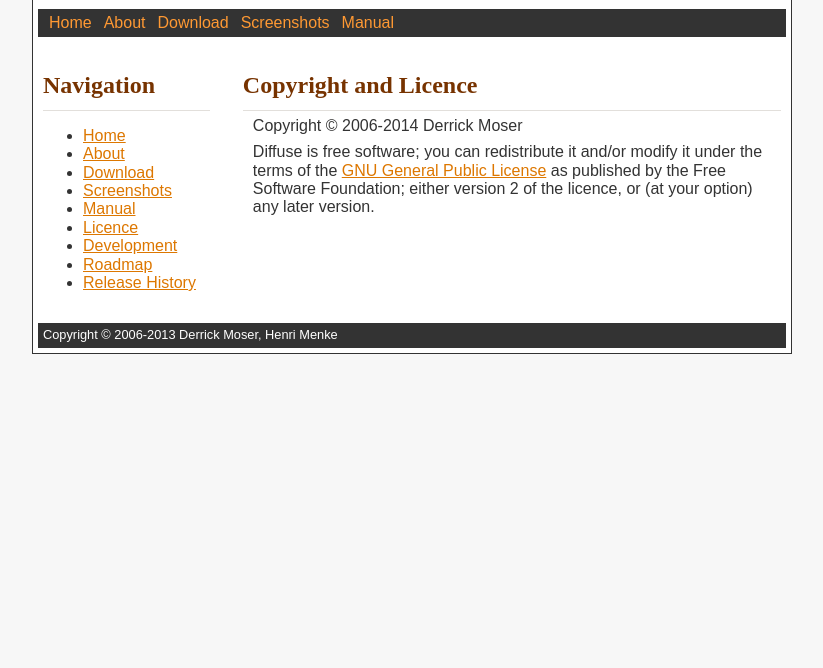
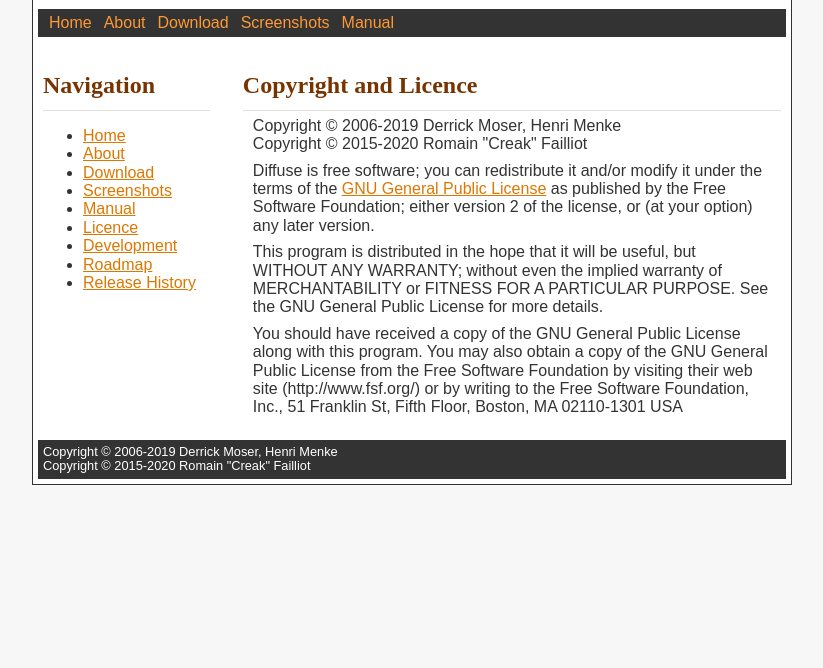
Before and after one commit to MightyCreak/mightycreak.github.io, a plain HTML site: page diffuse/licence.html in a window 1280 px wide. Shown: the part 132-800 px from the top of the page, without its empty margins (228-1051 px from the left). Drawn offline with Linux system fonts and the light colour scheme.

Commit message:
Update copyrights
And use <footer> tag instead of CSS id

```diff
--- a/diffuse/licence.html
+++ b/diffuse/licence.html
@@ -11,7 +11,7 @@
     <div id="page">
       <div id="header">
         <h1>Diffuse</h1>
-        <h2>graphical tool for merging and comparing text files</h2>
+        <h2>Graphical tool for merging and comparing text files</h2>
       </div>
       <div id="topnav">
         <ul><li><a href="index.html">Home</a></li><li><a href="about.html">About</a></li><li><a href="download.html">Download</a></li><li><a href="screenshots.html">Screenshots</a></li><li><a href="manual.html">Manual</a></li></ul>
@@ -21,14 +21,21 @@
           <h2>Navigation</h2>
           <div id="nav"><ul><li><a href="index.html">Home</a></li><li><a href="about.html">About</a></li><li><a href="download.html">Download</a></li><li><a href="screenshots.html">Screenshots</a></li><li><a href="manual.html">Manual</a></li><li><a href="licence.html">Licence</a></li><li><a href="development.html">Development</a></li><li><a href="roadmap.html">Roadmap</a></li><li><a href="releasehistory.html">Release History</a></li></ul></div>
         </div>
-        <div id="body"><h2>Copyright and Licence</h2>
-<p>Copyright &copy; 2006-2014 Derrick Moser</p>
-<p>Diffuse is free software; you can redistribute it and/or modify it under the terms of the <a href="http://www.gnu.org/licenses/old-licenses/gpl-2.0.html">GNU General Public License</a> as published by the Free Software Foundation; either version 2 of the licence, or (at your option) any later version.</p></div>
+        <div id="body">
+<h2>Copyright and Licence</h2>
+<p>
+  Copyright &copy; 2006-2019 Derrick Moser, Henri Menke<br/>
+  Copyright &copy; 2015-2020 Romain "Creak" Failliot<br/>
+</p>
+<p>Diffuse is free software; you can redistribute it and/or modify it under the terms of the <a href="http://www.gnu.org/licenses/old-licenses/gpl-2.0.html"> GNU General Public License</a> as published by the Free Software Foundation; either version 2 of the license, or (at your option) any later version.</p>
+<p>This program is distributed in the hope that it will be useful, but WITHOUT ANY WARRANTY; without even the implied warranty of MERCHANTABILITY or FITNESS FOR A PARTICULAR PURPOSE. See the GNU General Public License for more details.</p>
+<p>You should have received a copy of the GNU General Public License along with this program. You may also obtain a copy of the GNU General Public License from the Free Software Foundation by visiting their web site (http://www.fsf.org/) or by writing to the Free Software Foundation, Inc., 51 Franklin St, Fifth Floor, Boston, MA 02110-1301 USA</p>
       </div>
       <div style="clear:both;"></div>
-      <div id="footer">
-        Copyright &copy; 2006-2013 Derrick Moser, Henri Menke
-      </div>
+      <footer>
+        Copyright &copy; 2006-2019 Derrick Moser, Henri Menke<br/>
+        Copyright &copy; 2015-2020 Romain "Creak" Failliot<br/>
+      </footer>
     </div>
   </body>
 </html>
--- a/diffuse/style.css
+++ b/diffuse/style.css
@@ -44,7 +44,7 @@ a:hover {
   font: 1.8em serif;
   margin-left: 40px;
 }
-#topnav, #footer {
+#topnav, footer {
   color: #fff;
   margin: 5px;
   padding: 5px;
@@ -60,11 +60,11 @@ a:hover {
   margin-right: 6px;
   margin-left: 6px;
 }
-#topnav a, #footer a {
+#topnav a, footer a {
   color: #f93;
   text-decoration: none;
 }
-#topnav a:hover, #footer a:hover {
+#topnav a:hover, footer a:hover {
   text-decoration: underline;
 }
 #main h2 {
@@ -84,7 +84,7 @@ a:hover {
   float: right;
   margin: 10px;
 }
-#footer {
+footer {
   font-size: 0.8em;
 }
 
```
Also changed, not shown: diffuse/about.html (+4 -3 lines), diffuse/development.html (+4 -3 lines), diffuse/download.html (+4 -3 lines), diffuse/index.html (+4 -3 lines), diffuse/manual.html (+4 -3 lines), diffuse/releasehistory.html (+4 -3 lines), diffuse/roadmap.html (+4 -3 lines), diffuse/screenshots.html (+4 -3 lines).
